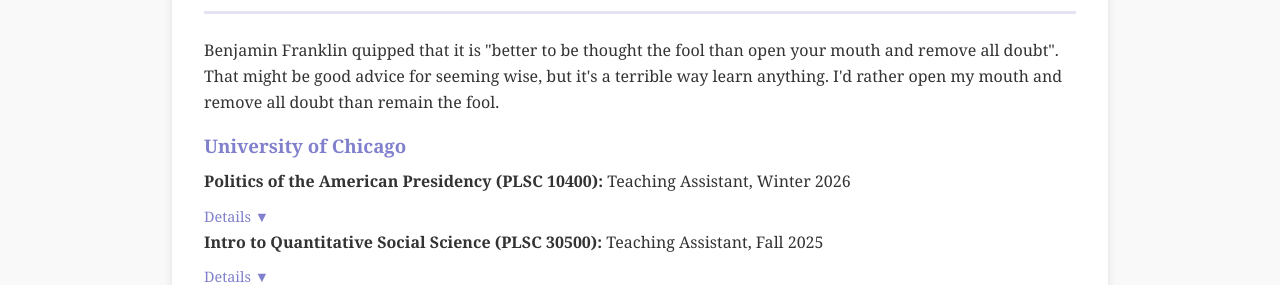
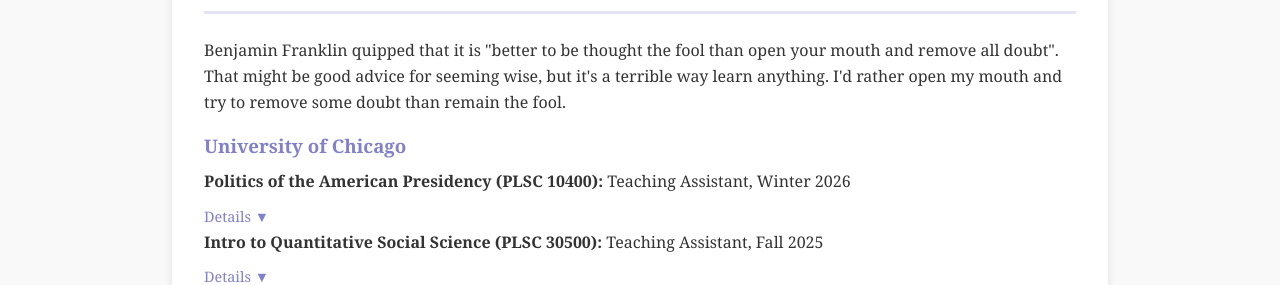
Before and after one commit to L-Cain/L-Cain.github.io, a Jekyll site: the page built from teaching.md, in a window 1280 px wide and 993 px high. Shown: the part 271-556 px from the top of the window. Built offline with Jekyll 4.4.1, drawn with Linux system fonts in a browser that asks for light colours; our own code applies the rules of GitHub Pages for plain Markdown files.

Commit message:
Update teaching.md

```diff
--- a/teaching.md
+++ b/teaching.md
@@ -1,6 +1,6 @@
 <section>
   <h2>Teaching</h2>
-  <p>Benjamin Franklin quipped that it is "better to be thought the fool than open your mouth and remove all doubt". That might be good advice for seeming wise, but it's a terrible way learn anything. I'd rather open my mouth and remove all doubt than remain the fool. </p>
+  <p>Benjamin Franklin quipped that it is "better to be thought the fool than open your mouth and remove all doubt". That might be good advice for seeming wise, but it's a terrible way learn anything. I'd rather open my mouth and try to remove some doubt than remain the fool. </p>
   <h3>University of Chicago</h3>
   <ul>
       <strong>Politics of the American Presidency (PLSC 10400): </strong> Teaching Assistant, Winter 2026 <br>
```
